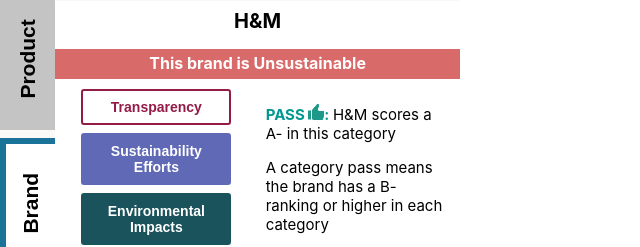
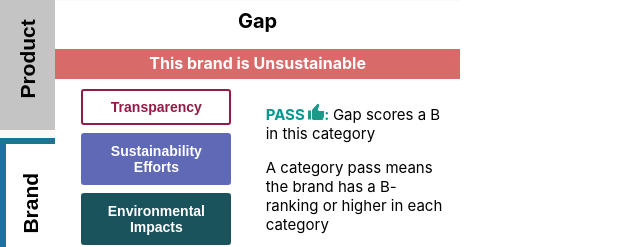
Before and after one commit to alisonwong-em/thinktwice, a React (Create React App) app: page / in a window 1280 px wide. Shown: the top 247 px of the page, without its empty margins (0-640 px from the left). Built offline with nearby package versions, Linux system fonts and the light colour scheme.

Commit message:
Changing the default brand to Gap

```diff
--- a/src/components/Brand.js
+++ b/src/components/Brand.js
@@ -19,7 +19,7 @@
   constructor(props) {
     super(props);
     this.state = {
-      categoryText: 'H&M scores a A- in this category',
+      categoryText: 'Gap scores a B in this category',
       pass: true,
       transActive: true,
       susEffActive: false,
@@ -34,24 +34,24 @@
   }
 
   transActive() {
-    this.setState({ pass: true, categoryText: 'H&M scores a A- in this category', transActive: true, susEffActive: false, envImpActive: false, ethLabActive: false });
+    this.setState({ pass: true, categoryText: 'Gap scores a B in this category', transActive: true, susEffActive: false, envImpActive: false, ethLabActive: false });
   }
 
   susEffActive() {
-    this.setState({ pass: true, categoryText: 'H&M is part of various efforts to address sustainability. This can be confirmed through sustainability information provided on their website', transActive: false, susEffActive: true, envImpActive: false, ethLabActive: false });
+    this.setState({ pass: true, categoryText: 'Gap is part of various efforts to adress sustainability. This can be confirmed through sustainability information provided on their website.', transActive: false, susEffActive: true, envImpActive: false, ethLabActive: false });
   }
 
   envImpActive() {
-    this.setState({ pass: true, categoryText: 'H&M scores a A+ in this category', transActive: false, susEffActive: false, envImpActive: true, ethLabActive: false });
+    this.setState({ pass: true, categoryText: 'Gap scores a A- in this category', transActive: false, susEffActive: false, envImpActive: true, ethLabActive: false });
   }
 
   ethLabActive() {
-    this.setState({ pass: false, categoryText: 'H&M scores a C- in this category', transActive: false, susEffActive: false, envImpActive: false, ethLabActive: true });
+    this.setState({ pass: false, categoryText: 'Gap scores a D+ in this category', transActive: false, susEffActive: false, envImpActive: false, ethLabActive: true });
   }
 
   render() {
     // These would change based on info fetched from DB
-    let brandName = 'H&M';
+    let brandName = 'Gap';
     let sustainable = false;
     let { pass, categoryText, transActive, susEffActive, envImpActive, ethLabActive } = this.state;
 
```
